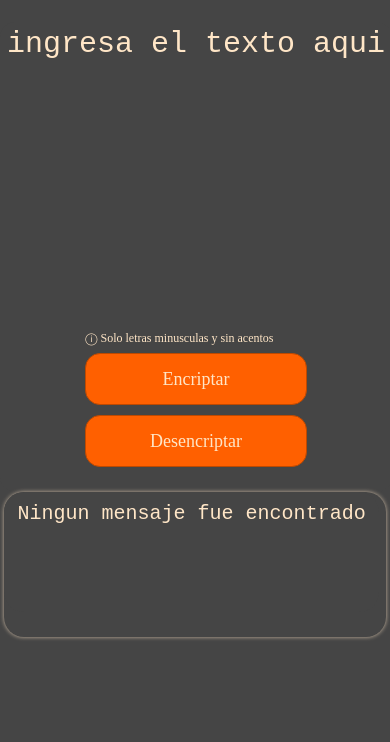
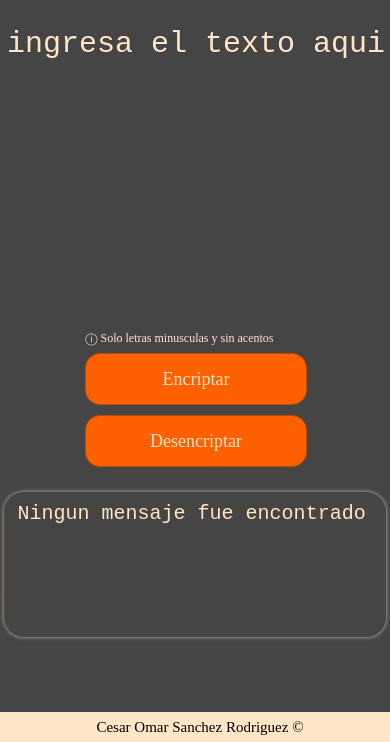
Before and after one commit to cosr2996/encriptador-js, a plain HTML site: page index.html in a window 390 px wide. Shown: the part 102-844 px from the top of the page. Drawn offline with Linux system fonts and the light colour scheme.

Commit message:
correcciones en el footer

```diff
--- a/styles/styles.css
+++ b/styles/styles.css
@@ -264,7 +264,7 @@ textarea:focus {
 
 @media (max-width:679px) {
     #content {
-        height: 100vh;
+        height: auto;
     }
     #buttons {
         display: flex;
@@ -318,8 +318,16 @@ textarea:focus {
     }
 
     #pie {
+        margin-top: auto;
         height: 20px;
         line-height: 20px;
         font-size: 15px;
     }
+
+    body{
+        height: 100vh;
+        display: flex;
+        flex-direction: column;
+
+    }
 }
```
Also changed, not shown: index.html (+0 -3 lines).
